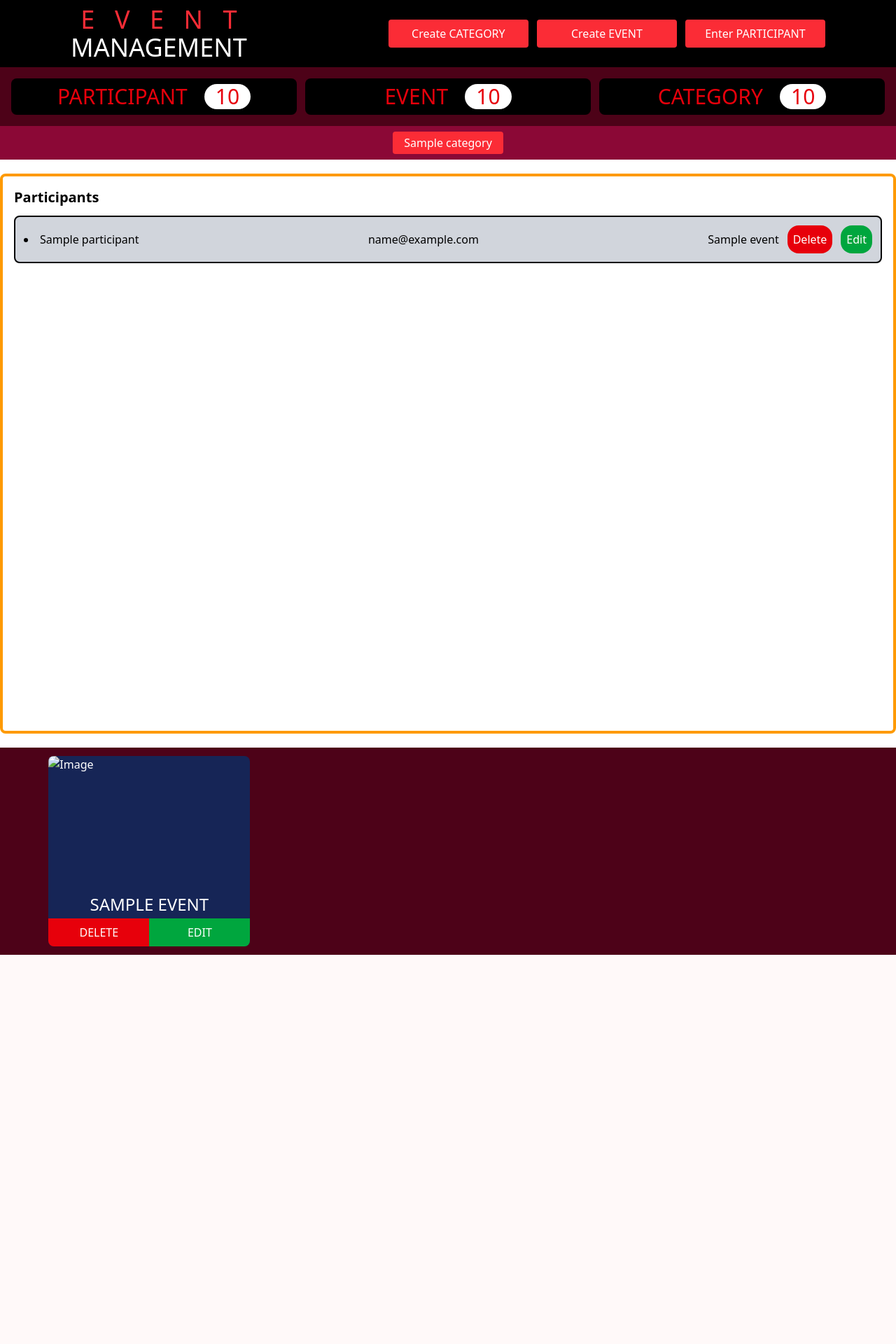
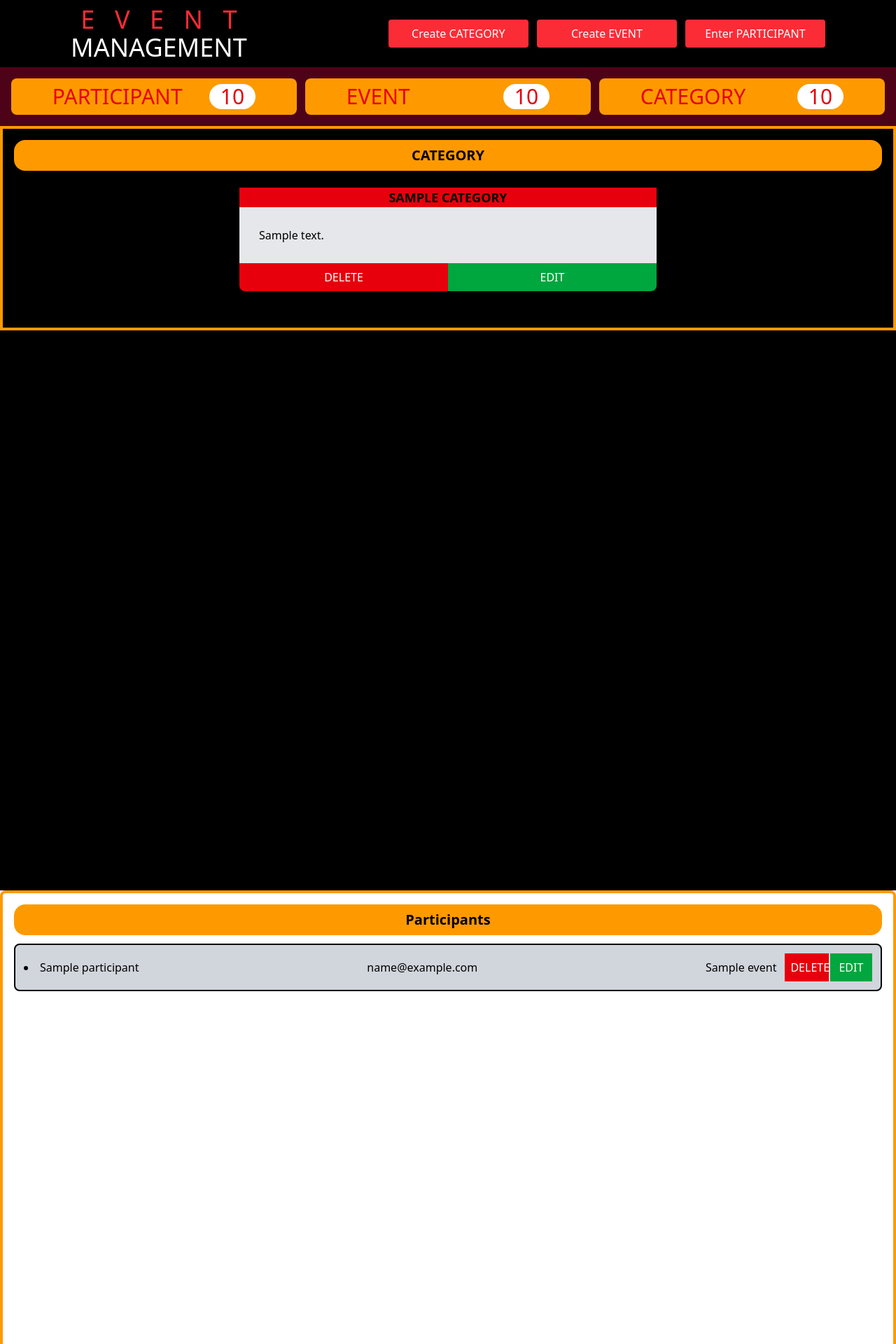
Before and after one commit to puskor/event-management2, a Django app: template event/templates/dashboard/user.html in a window 1280 px wide. Shown: the top 1920 px of the page at 70% size. Before the commit the page ends 1364 px from the top, so only its background shows below. Run offline with Django 5.2, Linux system fonts and the light colour scheme; the template is opened without the code that fills it: most values are stand-ins (such as "Sample title", 1, 10 or a date in 2020).

Commit message:
almost all task finish

```diff
--- a/event/templates/dashboard/user.html
+++ b/event/templates/dashboard/user.html
@@ -8,26 +8,26 @@
 
             <div class="w-full">
                 <a href="?show=participant">
-                    <div class="flex gap-6 bg-black justify-center py-2 px-5 w-full rounded-lg">
-                        <div>PARTICIPANT</div>
+                    <div class="flex gap-6 bg-amber-500 hover:bg-white justify-center py-2 px-5 w-full rounded-lg">
+                        <div class="w-50">PARTICIPANT</div>
                         <div class="bg-white px-4 rounded-full">{{participant_counts.total}}</div>
                     </div>
                 </a>
             </div>
 
             <div class="w-full">
-                <a href="?">
-                    <div class="flex gap-6 bg-black justify-center py-2 px-5 w-full rounded-lg">
-                        <div>EVENT</div>
+                <a href="?show=event">
+                    <div class="flex gap-6 bg-amber-500 hover:bg-white justify-center py-2 px-5 w-full rounded-lg">
+                        <div class="w-50">EVENT</div>
                         <div class="bg-white px-4 rounded-full">{{event_counts.total}}</div>
                     </div>
                 </a>
             </div>
 
             <div class="w-full">
-                <a href="?show=participant">
-                    <div class="flex gap-6 bg-black justify-center py-2 px-5 w-full rounded-lg">
-                        <div>CATEGORY</div>
+                <a href="?show=category">
+                    <div class="flex gap-6 bg-amber-500 hover:bg-white justify-center py-2 px-5 w-full rounded-lg">
+                        <div class="w-50">CATEGORY</div>
                         <div class="bg-white px-4 rounded-full">{{category_counts.total}}</div>
                     </div>
                 </a>
@@ -45,81 +45,125 @@
         {% endif %}
     </div>
 
-    <div class="bg-rose-900 text-white justify-around flex flex-wrap gap-2 py-2">
-        {% for category in categorys %}
-            <a href="?category={{ category.id }}">
-                <button class="bg-red-500 hover:bg-white hover:text-red-500 px-4 py-1 rounded">
-                    {{ category.name }}
-                </button>
-            </a>
-        {% endfor %}
-    </div>
+    <section name="category">
+        {% if categorys %}
+        <div class="border-4 border-amber-500  bg-black p-4 mx-auto">
+            <h2 class="text-xl font-bold mb-3 text-black bg-amber-500 text-center rounded-2xl p-2">CATEGORY</h2>
+            {% for category in categorys %}
+                <div class="p-3 rounded-lg w-1/2 mx-auto h-auto">
+                    <div class="bg-gray-200 hover:bg-white hover:text-black ">
+                        <h2 class="text-lg font-semibold text-center bg-red-600">{{ category.name |upper}}</h2>
+                        <p class="p-7">{{ category.description }}</p>
+                    </div>
+                    <div class="flex text-white overflow-hidden">
+                        <form action="{% url 'delete_category' category.id %}" method="POST" class="w-1/2">
+                            {% csrf_token %}
+                            <button type="submit" class="bg-red-600 w-full text-center hover:text-black p-2 rounded-bl-lg">
+                                DELETE
+                            </button>
+                        </form>
 
-{% comment %} participant {% endcomment %}
-    {% if participants %}
-        <div class="border-4 border-amber-500 rounded-lg my-5 bg-white p-4 h-screen mx-auto">
-            <h2 class="text-xl font-bold mb-3 text-black">Participants</h2>
+                        <a href="{% url 'update_category' category.id %}" class="w-1/2">
+                            <div class="bg-green-600 w-full text-center hover:text-black p-2 rounded-br-lg">
+                                EDIT
+                            </div>
+                        </a>
+                    </div>
 
-            {% for participant in participants %}
-                <div class="flex justify-between my-3 border-black border-2 p-3 items-center bg-gray-300 rounded-lg">
-                    <div class="flex">
-                        <li></li>
-                        <div>{{ participant.name }}</div>
-                    </div>
-                    <div>{{ participant.email }}</div>
-                    <div class="flex gap-3 items-center">
-                        <div>{{ participant.event.name }}</div>
-                        <div class="bg-red-600 p-2 text-white rounded-2xl">
-                            {% comment %} <a href="{% url "delete_participant" participant.id%}"><button>Delete</button></a> {% endcomment %}
+                </div>
 
-                            <form action="{% url 'delete_participant' participant.id %}" method="POST">
-                                {% csrf_token %}
-                                <button>Delete</button>
-                            </form>
-                        </div>
-                        <div class="bg-green-600 p-2 text-white rounded-2xl">
-                            <a href="{% url "update_participant" participant.id %}"><button>Edit</button></a>
-                        </div>
 
-                    </div>
-                </div>
+                <br>
+
             {% endfor %}
         </div>
-    {% endif %}
+        <div class="bg-black h-screen"></div>
+
+        {% endif %}
+    </section>
 
 
-        {% comment %} <div class="bg-cover bg-center h-screen" style="background-image: url('{% static 'images/pic2.jpg' %}');"> {% endcomment %}
-        <div class="bg-rose-950 ">
+
+    <section name="view participant">
+        {% if participants %}
+            <div class="border-4 border-amber-500 rounded-lg  bg-white p-4 h-screen mx-auto">
+                <h2 class="text-xl font-bold mb-3 text-black bg-amber-500 text-center rounded-2xl p-2">Participants</h2>
+
+                {% for participant in participants %}
+                    <div class="flex justify-between my-3 border-black border-2 p-3 items-center bg-gray-300 rounded-lg">
+                        <div class="flex">
+                            <li></li>
+                            <div>{{ participant.name }}</div>
+                        </div>
+                        <div>{{ participant.email }}</div>
+                        <div class="flex gap-3 items-center">
+                            {% for event in participant.event.all %}
+                                <div>{{ event.name }}</div>
+                                {% empty %}
+                                    <div>No event</div>
+                            {% endfor %}
+
+
+                            <div class="flex text-white gap-0.5">
+                                <form action="{% url 'delete_participant' participant.id %}" method="POST" class="w-1/2">
+                                    {% csrf_token %}
+                                    <button class="bg-red-600 w-full text-center hover:text-black p-2">
+                                        DELETE
+                                    </button>
+                                </form>
+                                <a href="{% url 'update_participant' participant.id %}" class="w-1/2">
+                                    <div class="bg-green-600 w-full text-center hover:text-black p-2">
+                                        EDIT
+                                    </div>
+                                </a>
+                            </div>
+                        </div>
+                    </div>
+                {% endfor %}
+            </div>
+        {% endif %}
+    </section>
+
+    <section name="view event">
+        {% if events %}
+        <div class="bg-black">
                 <div>
-                    <div class="grid grid-cols-2 md:grid-cols-3">
+                    <div class="grid md:grid-cols-2 xl:grid-cols-3">
                     {% for event in events %}
                             <div class="flex justify-around items-center my-3 mx-1">
-
                                     <div class="bg-blue-950 text-white rounded-lg">
-                                        <img src="" alt="Image" class="w-72 h-48 rounded-lg">
+                                        <img src="" alt="Image" class="w-80 h-48 rounded-lg">
                                         <div class=" text-center text-2xl p-1">
                                             <button>{{event.name|upper}}</button>
                                         </div>
-                                        <div class="flex text-white rounded-2xl">
-                                            <div class="bg-red-600 w-full text-center rounded-bl-lg hover:text-black p-2">
-                                                <button>
+
+                                        <div class="flex text-white rounded-2xl overflow-hidden">
+                                            <form action="{% url 'delete_event' event.id %}" method="POST" class="w-1/2">
+                                                {% csrf_token %}
+                                                <button class="bg-red-600 w-full text-center hover:text-black p-2">
                                                     DELETE
                                                 </button>
-                                            </div>
-                                            <div class="bg-green-600 w-full text-center rounded-br-lg hover:text-black p-2">
-                                                <button>
+                                            </form>
+                                            <a href="{% url 'update_event' event.id %}" class="w-1/2">
+                                                <div class="bg-green-600 w-full text-center hover:text-black p-2">
                                                     EDIT
-                                                </button>
+                                                </div>
+                                            </a>
+                                        </div>
 
-                                            </div>
-                                        </div>
                                     </div>
                             </div>
                     {% endfor %}
                     </div>
                 </div>
         </div>
+        <div class="bg-black h-screen">
 
+        {% endif %}
+    </section>
+
+
+    </div>
 
 
 </section>
--- a/static/css/output.css
+++ b/static/css/output.css
@@ -94,6 +94,8 @@
     --color-blue-800: oklch(42.4% 0.199 265.638);
     --color-blue-950: oklch(28.2% 0.091 267.935);
     --color-purple-500: oklch(62.7% 0.265 303.9);
+    --color-fuchsia-600: oklch(59.1% 0.293 322.896);
+    --color-fuchsia-700: oklch(51.8% 0.253 323.949);
     --color-rose-200: oklch(89.2% 0.058 10.001);
     --color-rose-300: oklch(81% 0.117 11.638);
     --color-rose-400: oklch(71.2% 0.194 13.428);
@@ -113,6 +115,10 @@
     --color-black: #000;
     --color-white: #fff;
     --spacing: 0.25rem;
+    --text-sm: 0.875rem;
+    --text-sm--line-height: calc(1.25 / 0.875);
+    --text-lg: 1.125rem;
+    --text-lg--line-height: calc(1.75 / 1.125);
     --text-xl: 1.25rem;
     --text-xl--line-height: calc(1.75 / 1.25);
     --text-2xl: 1.5rem;
@@ -121,6 +127,9 @@
     --text-3xl--line-height: calc(2.25 / 1.875);
     --text-4xl: 2.25rem;
     --text-4xl--line-height: calc(2.5 / 2.25);
+    --text-5xl: 3rem;
+    --text-5xl--line-height: 1;
+    --font-weight-semibold: 600;
     --font-weight-bold: 700;
     --radius-lg: 0.5rem;
     --radius-xl: 0.75rem;
@@ -489,6 +510,9 @@
       margin-block-end: calc(calc(var(--spacing) * 2) * calc(1 - var(--tw-space-y-reverse)));
     }
   }
+  .overflow-hidden {
+    overflow: hidden;
+  }
   .rounded {
     border-radius: 0.25rem;
   }
@@ -690,8 +762,14 @@
   .p-4 {
     padding: calc(var(--spacing) * 4);
   }
+  .p-7 {
+    padding: calc(var(--spacing) * 7);
+  }
   .p-8 {
     padding: calc(var(--spacing) * 8);
+  }
+  .p-48 {
+    padding: calc(var(--spacing) * 48);
   }
   .px-2 {
     padding-inline: calc(var(--spacing) * 2);
@@ -732,6 +810,14 @@
     font-size: var(--text-4xl);
     line-height: var(--tw-leading, var(--text-4xl--line-height));
   }
+  .text-lg {
+    font-size: var(--text-lg);
+    line-height: var(--tw-leading, var(--text-lg--line-height));
+  }
+  .text-sm {
+    font-size: var(--text-sm);
+    line-height: var(--tw-leading, var(--text-sm--line-height));
+  }
   .text-xl {
     font-size: var(--text-xl);
     line-height: var(--tw-leading, var(--text-xl--line-height));
@@ -740,11 +826,18 @@
     --tw-font-weight: var(--font-weight-bold);
     font-weight: var(--font-weight-bold);
   }
+  .font-semibold {
+    --tw-font-weight: var(--font-weight-semibold);
+    font-weight: var(--font-weight-semibold);
+  }
   .text-black {
     color: var(--color-black);
   }
   .text-blue-500 {
     color: var(--color-blue-500);
+  }
+  .text-gray-700 {
+    color: var(--color-gray-700);
   }
   .text-green-800 {
     color: var(--color-green-800);
```
Also changed, not shown: other parts of static/css/output.css (+100 -0 lines), event/urls.py (+7 -1 lines), event/views.py (+59 -16 lines).
